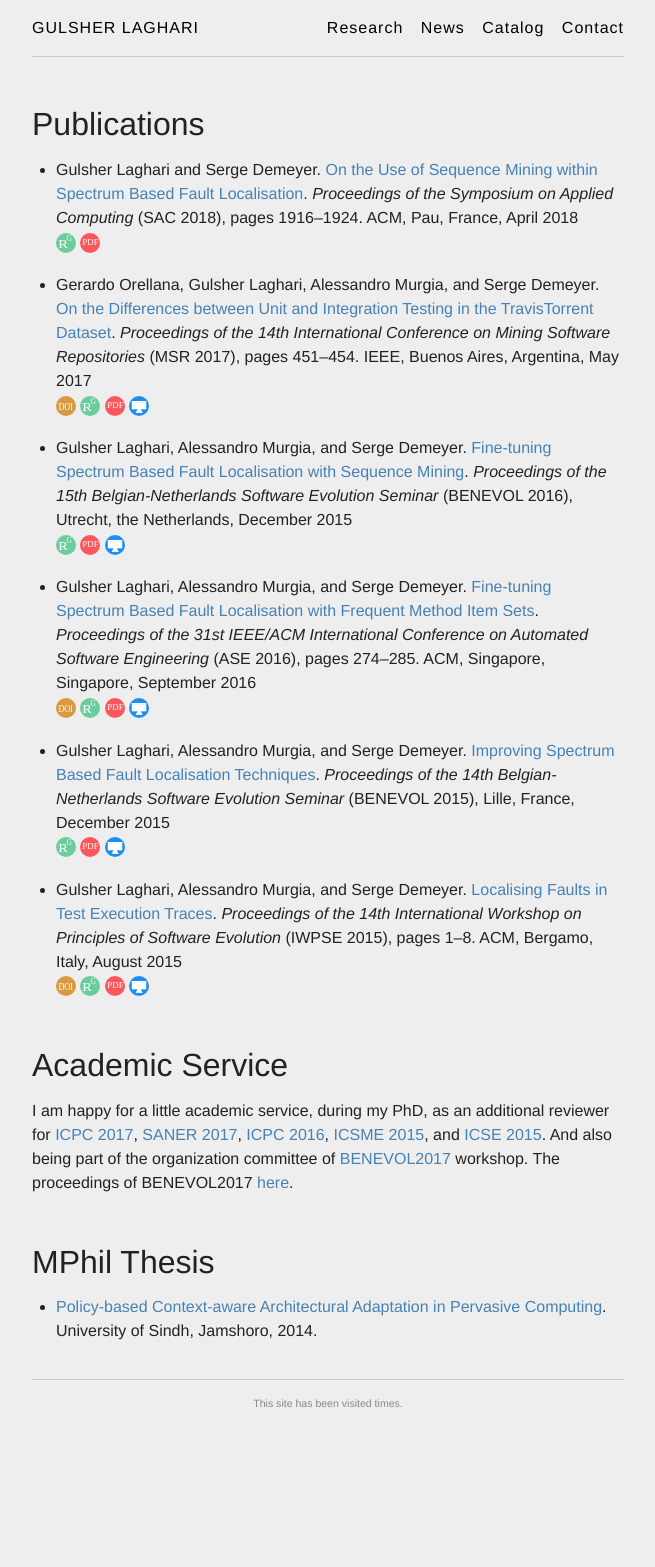
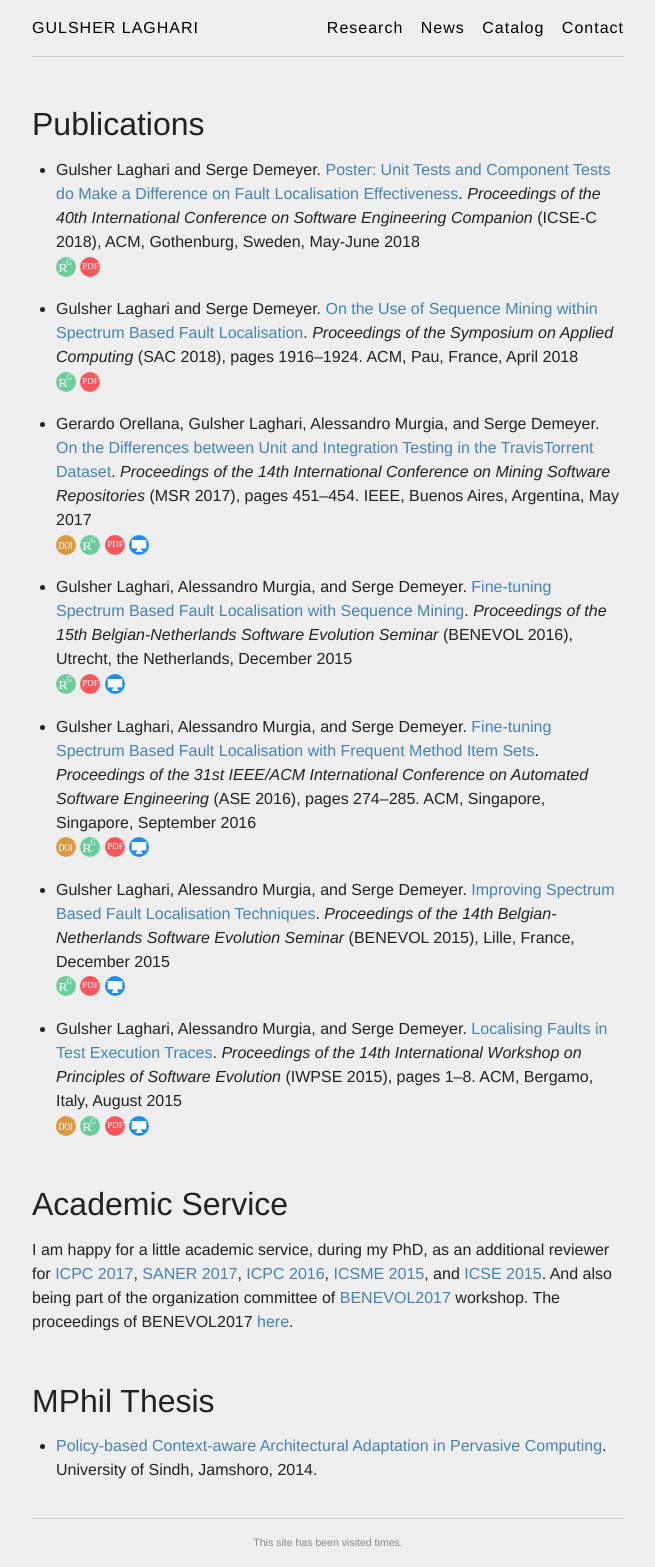
Before and after one commit to glaghari/glaghari.github.io, a Jekyll site: the page built from research.md, in a window 1280 px wide. Shown: the whole page, without its empty margins (312-967 px from the left). Built offline with Jekyll 4.4.1, drawn with Linux system fonts in a browser that asks for light colours; comment, search, counter and statistics services are not loaded; before the commit the page ends 1428 px from its top, so only the background shows below that.

Commit message:
publication entry ice poster

```diff
--- a/_data/news.yml
+++ b/_data/news.yml
@@ -1,4 +1,4 @@
-- title: "Our poster \"Poster: Unit Tests and Component Tests do Make a Difference on Fault Localisation Effectiveness\" accepted at [ICSE 2018 Posters](https://www.icse2018.org/event/icse-2018-posters-poster-unit-tests-and-component-tests-do-make-a-difference-on-fault-localisation-effectiveness)"
+- title: "Our poster \"Poster: Unit Tests and Component Tests do Make a Difference on Fault Localisation Effectiveness\" accepted at [ICSE 2018 Posters](https://www.icse2018.org/event/icse-2018-posters-poster-unit-tests-and-component-tests-do-make-a-difference-on-fault-localisation-effectiveness)."
   date:  "Dec, 2017"
 
 - title: "We organized the [BENEVOL2017](http://ansymore.uantwerpen.be/events/BENEVOL2017) workshop."
--- a/_data/publications.yml
+++ b/_data/publications.yml
@@ -1,3 +1,20 @@
+- author:   "Gulsher Laghari and Serge Demeyer"
+  title:    "Poster: Unit Tests and Component Tests do Make a Difference on Fault Localisation Effectiveness"
+  journal:  "Proceedings of the 40th International Conference on Software Engineering Companion"
+  series:   "ICSE-C 2018"
+  month:    "May-June"
+  year:     "2018"
+  isbn:     "978-1-4503-5663-3/18/05"
+  location: "Gothenburg, Sweden"
+  numpages: "2"
+  url:      "https://www.icse2018.org/event/icse-2018-posters-poster-unit-tests-and-component-tests-do-make-a-difference-on-fault-localisation-effectiveness"
+  publisher: "ACM"
+  media:
+    - name: "RG"
+      url:  "https://www.researchgate.net/publication/323696718"
+    - name: "PDF"
+      url:  "../docs/ICSE2018posterabstract.pdf"
+
 - author:   "Gulsher Laghari and Serge Demeyer"
   title:    "On the Use of Sequence Mining within Spectrum Based Fault Localisation"
   journal:  "Proceedings of the Symposium on Applied Computing"
@@ -15,7 +32,6 @@
       url:  "https://www.researchgate.net/publication/322600536"
     - name: "PDF"
       url:  "../docs/SAC_SVT2018_paper.pdf"
-
 
 - author:   "Gerardo Orellana, Gulsher Laghari, Alessandro Murgia, and Serge Demeyer"
   title:    "On the Differences between Unit and Integration Testing in the TravisTorrent Dataset"
```
